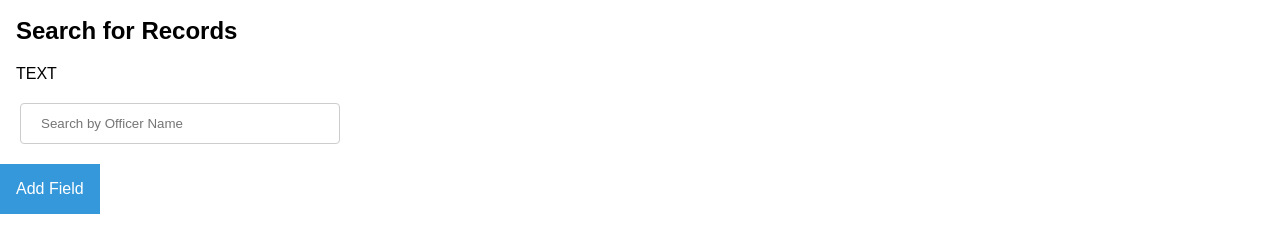
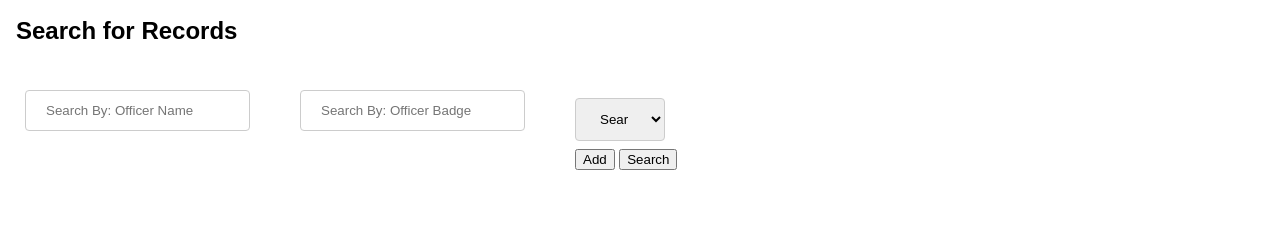
Before and after one commit to prachu95/hci330project, a plain HTML site: page search_page.html in a window 1280 px wide. Shown: the part 46-298 px from the top of the page. Drawn offline with Linux system fonts and the light colour scheme.

Commit message:
search in search_page.html

```diff
--- a/common.css
+++ b/common.css
@@ -128,10 +128,41 @@ textarea {
 
 */
 
+.search_region{
+
+	display: inline-block;
+
+
+}
+
+
 #search_box_entry{
-	width: 25%;
-	margin: 20px;
+
+	float: left;
+	width: 225px;
+	margin: 25px;
 }
+
+
+
+#drop_down{
+	float: right;
+	width: 150px;
+	margin: 25px;
+}
+
+#drop_down button{
+
+
+}
+
+
+
+
+
+
+
+
 
 .dropdown a:hover {background-color: #ddd}
 
--- a/search_page.html
+++ b/search_page.html
@@ -19,12 +19,37 @@
 
 <div style="padding-left:16px">
 	<h2 id="page_title">Search for Records</h2>
-	<p>TEXT</p>
 </div>
 
 
+
+<div class="search_region">
+  <input type="text" id="search_box_entry" name="officername" placeholder="Search By: Officer Name"></input>
+  <input type="text" id="search_box_entry" name="officerBadge" placeholder="Search By: Officer Badge"></input>
+<form  id="drop_down" action="">
+  <select name="searh_options">
+    <option value="search" selected>Search By: </option>
+    <option value="saab">Incident Date</option>
+    <option value="fiat">Outcome</option>
+    <option value="audi">Comments</option>
+      <option value="audi">Other Details</option>
+  </select>
+  <button>Add</button>
+  <button> Search </button>
+</form>
+
+</div>
+
+
+
+
+
+
 <!-- *Search Region. Will dynamically expand when the user wants to add more
-     * search fields. -->
+     * search fields.
+
+** By Prashanth. This code is for seach_add button drop down menu.
+
 <div id="search_region">
   <input type="text" id="search_box_entry" name="officername" placeholder="Search by Officer Name"></input>
   <div class="dropdown">
@@ -40,6 +65,7 @@
 </div>
 
 
+-->
 
 
 </body>
```
Also changed, not shown: backend.js (+51 -0 lines).
